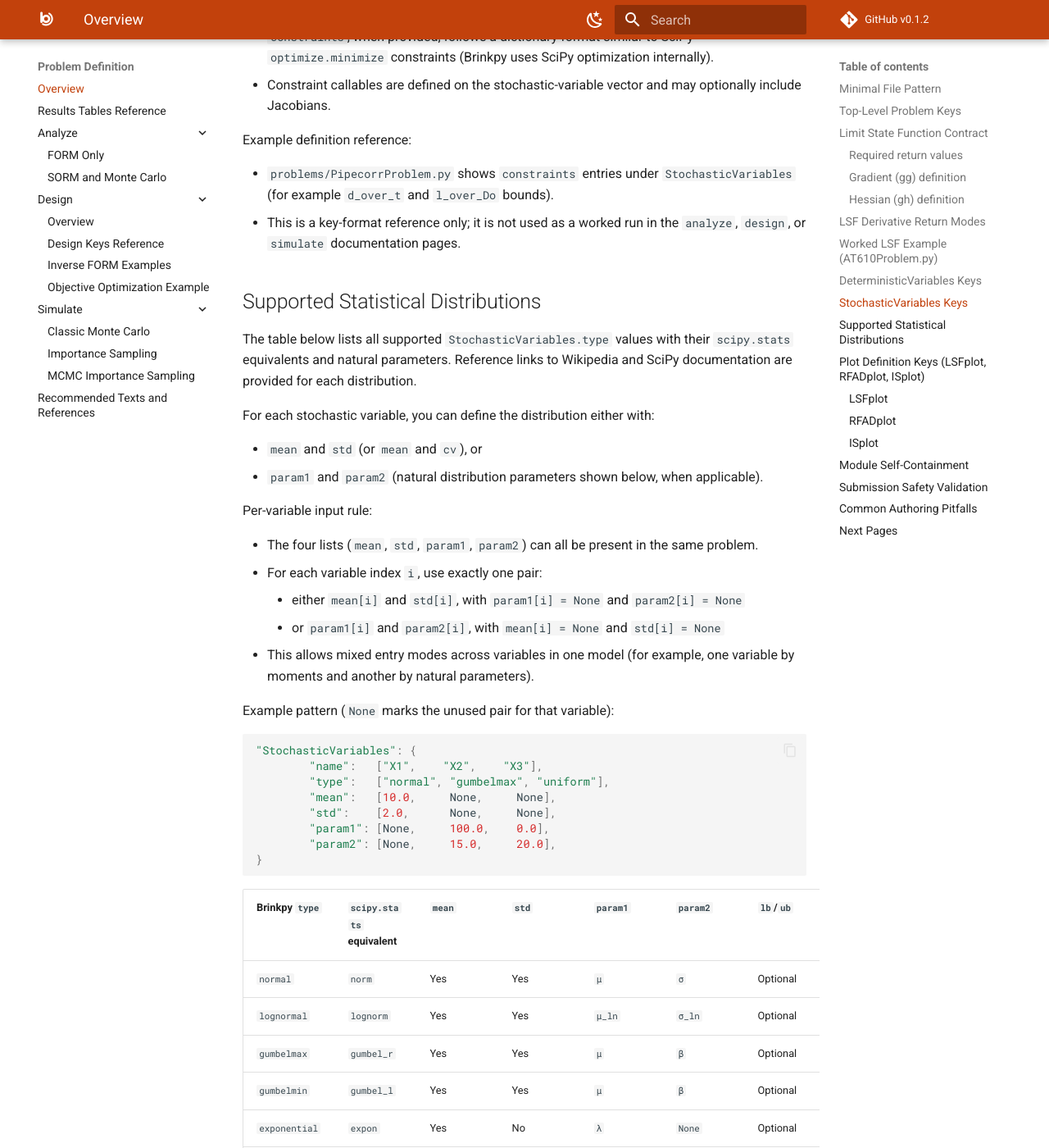
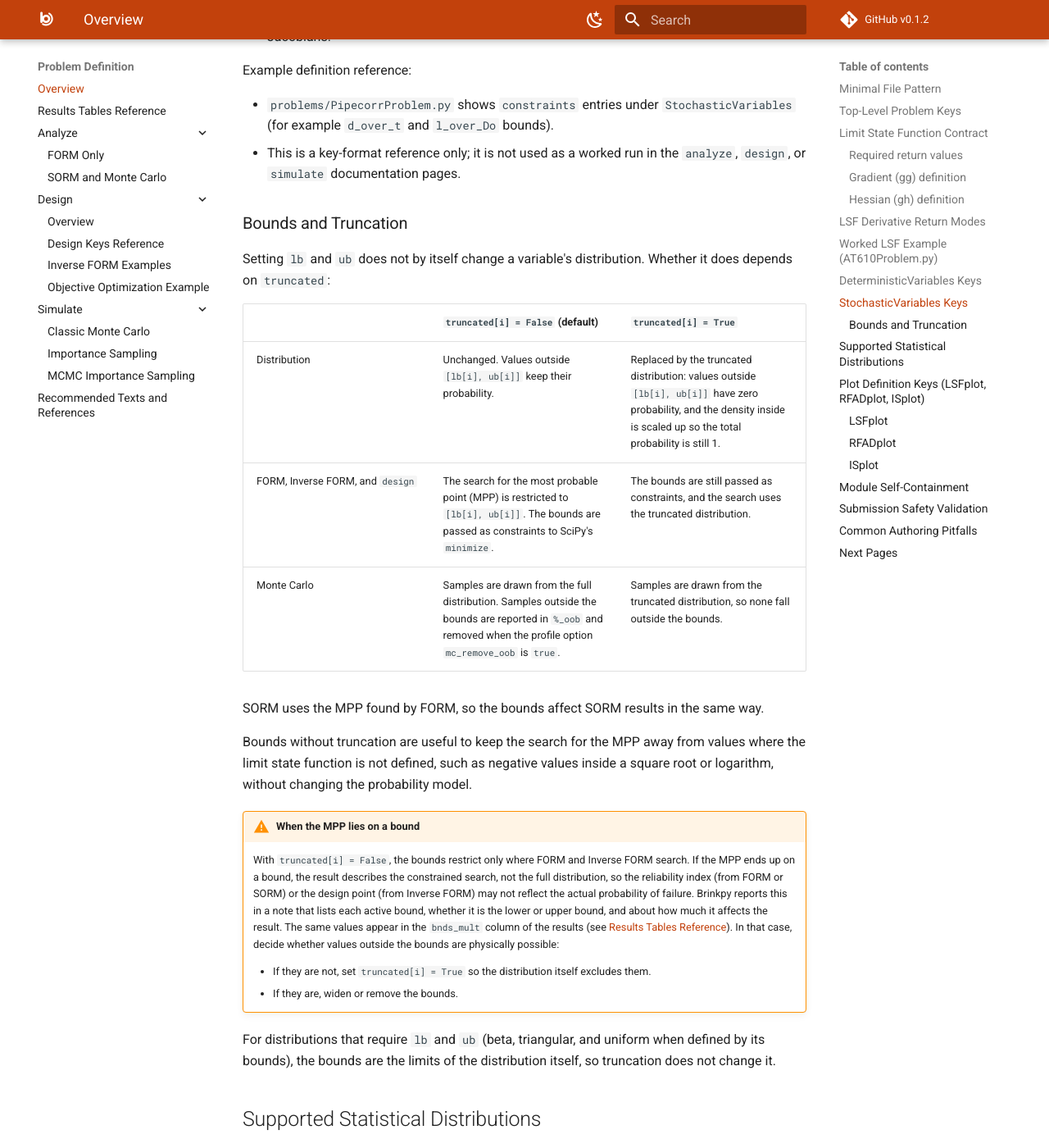
Before and after one commit to BrinkPy/brinkpy-cli, an MkDocs documentation site: the page built from docs/problem-authoring/index.md, in a window 1280 px wide and 1400 px high, scrolled down 8109 px. Shown: the whole window at 82% size. Built offline with MkDocs 1.6.1 and Material for MkDocs 9.7.7, drawn with Linux system fonts in a browser that asks for light colours; comment, search, counter and statistics services are not loaded; some of the changed text lies outside the part shown.

Commit message:
Document bounds and truncation; describe bnds_mult as bound sensitivity
- Add a Bounds and Truncation section explaining that bounds alone
  constrain the MPP search in FORM, Inverse FORM, and design, while
  truncated=True replaces the distribution, and how each affects SORM
  and Monte Carlo
- Warn about MPPs on a bound and point to the active-bounds note
- Define bnds_mult for FORM (multiplier / 2 beta) and Inverse FORM
  (multiplier / gradient norm), with its sign and empty cases

Co-Authored-By: Claude Opus 5.5 <noreply@anthropic.com>

```diff
--- a/docs/problem-authoring/index.md
+++ b/docs/problem-authoring/index.md
@@ -245,8 +245,7 @@ Rules:
 - If defined, `lb`, `ub`, and `truncated` must each have length `n`.
 - You can set individual bounds to `-np.inf` and `np.inf` to indicate no lower/upper bound for that variable.
 - If `lb`, `ub`, and/or `truncated` are omitted, defaults are used: no bounds and `truncated=False` for all variables.
-- In FORM, Inverse FORM, and `design` runs, `lb`/`ub` are applied as constraints in the underlying minimization problems.
-- If `truncated[i]` is `True`, the corresponding variable's distribution is truncated to `[lb[i], ub[i]]`.
+- Bounds and truncation have different effects. See [Bounds and Truncation](#bounds-and-truncation).
 - `constraints`, when provided, follows a dictionary format similar to SciPy `optimize.minimize` constraints (Brinkpy uses SciPy optimization internally).
 - Constraint callables are defined on the stochastic-variable vector and may optionally include Jacobians.
 
@@ -254,6 +253,28 @@ Example definition reference:
 
 - `problems/PipecorrProblem.py` shows `constraints` entries under `StochasticVariables` (for example `d_over_t` and `l_over_Do` bounds).
 - This is a key-format reference only; it is not used as a worked run in the `analyze`, `design`, or `simulate` documentation pages.
+
+### Bounds and Truncation
+
+Setting `lb` and `ub` does not by itself change a variable's distribution. Whether it does depends on `truncated`:
+
+| | `truncated[i] = False` (default) | `truncated[i] = True` |
+|---|---|---|
+| Distribution | Unchanged. Values outside `[lb[i], ub[i]]` keep their probability. | Replaced by the truncated distribution: values outside `[lb[i], ub[i]]` have zero probability, and the density inside is scaled up so the total probability is still 1. |
+| FORM, Inverse FORM, and `design` | The search for the most probable point (MPP) is restricted to `[lb[i], ub[i]]`. The bounds are passed as constraints to SciPy's `minimize`. | The bounds are still passed as constraints, and the search uses the truncated distribution. |
+| Monte Carlo | Samples are drawn from the full distribution. Samples outside the bounds are reported in `%_oob` and removed when the profile option `mc_remove_oob` is `true`. | Samples are drawn from the truncated distribution, so none fall outside the bounds. |
+
+SORM uses the MPP found by FORM, so the bounds affect SORM results in the same way.
+
+Bounds without truncation are useful to keep the search for the MPP away from values where the limit state function is not defined, such as negative values inside a square root or logarithm, without changing the probability model.
+
+!!! warning "When the MPP lies on a bound"
+    With `truncated[i] = False`, the bounds restrict only where FORM and Inverse FORM search. If the MPP ends up on a bound, the result describes the constrained search, not the full distribution, so the reliability index (from FORM or SORM) or the design point (from Inverse FORM) may not reflect the actual probability of failure. Brinkpy reports this in a note that lists each active bound, whether it is the lower or upper bound, and about how much it affects the result. The same values appear in the `bnds_mult` column of the results (see [Results Tables Reference](results-tables.md#stochastic-variable-inputs-and-form-failure-point-outputs)). In that case, decide whether values outside the bounds are physically possible:
+
+    - If they are not, set `truncated[i] = True` so the distribution itself excludes them.
+    - If they are, widen or remove the bounds.
+
+For distributions that require `lb` and `ub` (beta, triangular, and uniform when defined by its bounds), the bounds are the limits of the distribution itself, so truncation does not change it.
 
 ## Supported Statistical Distributions
 
```
Also changed, not shown: docs/problem-authoring/results-tables.md (+9 -1 lines).
